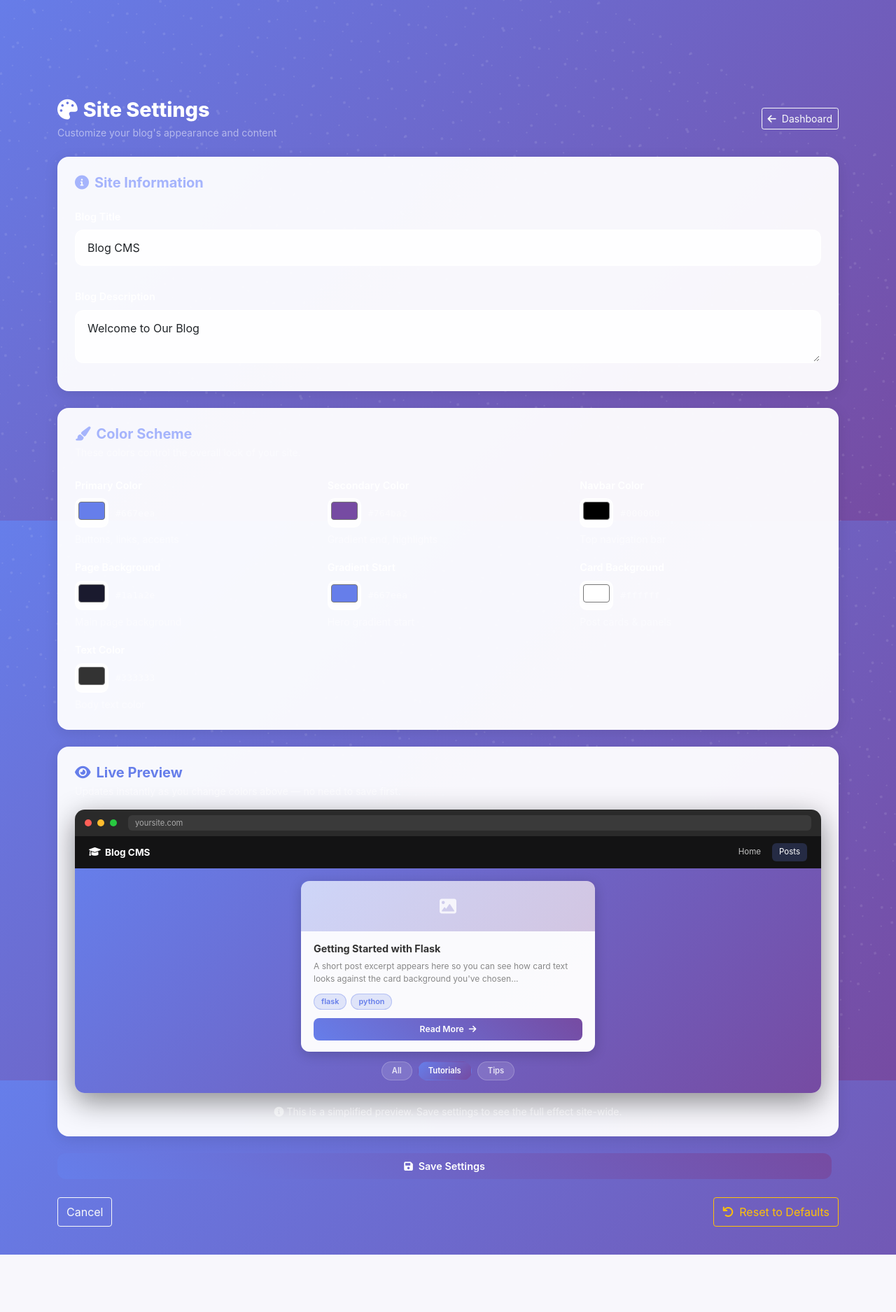
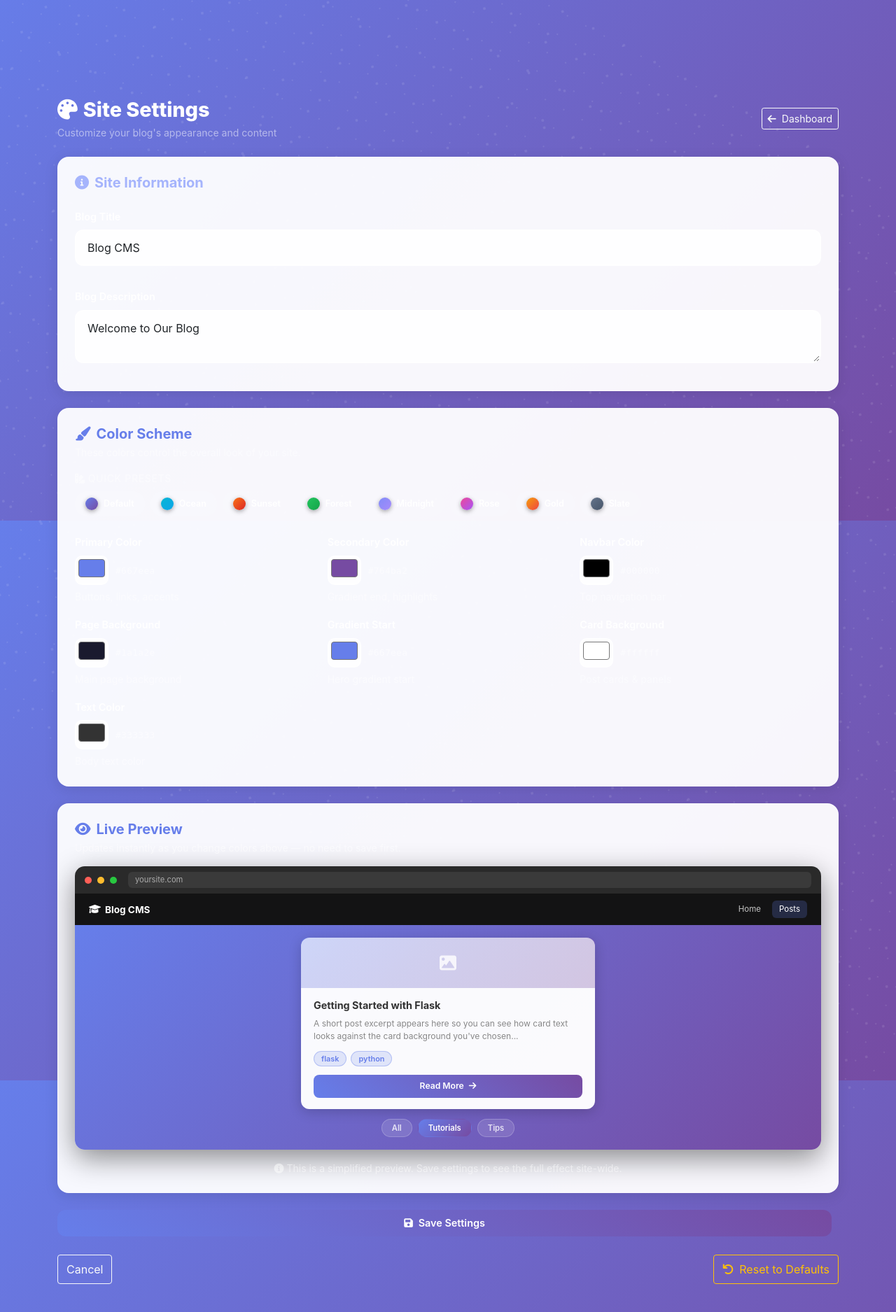
Before and after one commit to julisunkan/diginame, a Flask app: page /admin/settings in a window 1280 px wide; the page is wider, and only the part inside the window is pictured. Shown: the part 56-1931 px from the top of that part at 70% size. Before the commit the page ends 1849 px from the top of that part, so only its background shows below. Run offline with Flask 3, Linux system fonts and the light colour scheme; the visitor is signed in with stand-in values (Sample User, id 1); some libraries are stand-ins or nearby versions.

Commit message:
Add preset theme options to customize website appearance
Introduce a new preset theme selector in the admin settings, allowing users to instantly apply curated color schemes and instantly preview changes before saving.

Replit-Commit-Author: Agent
Replit-Commit-Session-Id: ac261a7b-8f2b-489c-b143-1081160f48a6
Replit-Commit-Checkpoint-Type: full_checkpoint
Replit-Commit-Event-Id: cf31a99b-ff15-4877-97be-4fb007facfd9
Replit-Commit-Screenshot-Url: https://storage.googleapis.com/screenshot-production-us-central1/f1e1ff15-20c4-46e3-b747-96cc87b0e9ab/ac261a7b-8f2b-489c-b143-1081160f48a6/sI8VenO
Replit-Helium-Checkpoint-Created: true

```diff
--- a/templates/admin_settings.html
+++ b/templates/admin_settings.html
@@ -44,10 +44,20 @@
     <!-- Color Customization -->
     <div class="card blog-card mb-4">
         <div class="card-body p-4">
-            <h5 class="fw-bold mb-1" style="color:#a5b4fc;">
+            <h5 class="fw-bold mb-1" style="color:var(--clr-primary,#a5b4fc);">
                 <i class="fas fa-paint-brush me-2"></i>Color Scheme
             </h5>
-            <p class="text-white-50 small mb-4">These colors control the overall look of your site.</p>
+            <p class="text-white-50 small mb-3">These colors control the overall look of your site.</p>
+
+            <!-- Preset Themes -->
+            <div class="mb-4">
+                <p class="text-white-50 small mb-2 fw-semibold text-uppercase" style="letter-spacing:.05em;">
+                    <i class="fas fa-swatchbook me-1"></i>Quick Presets
+                </p>
+                <div class="d-flex flex-wrap gap-2" id="presetRow">
+                    <!-- Presets rendered by JS below -->
+                </div>
+            </div>
 
             <div class="row g-3">
                 <div class="col-6 col-md-4">
@@ -339,6 +349,168 @@ document.querySelectorAll('input[type="color"]').forEach(input => {
 /* Run once on page load so preview matches current saved values */
 updatePreview();
 
+/* ================================================================
+   PRESET THEMES
+   ================================================================ */
+const PRESETS = [
+    {
+        name: 'Default',
+        icon: '🎨',
+        primary_color:      '#667eea',
+        secondary_color:    '#764ba2',
+        background_color:   '#667eea',
+        overall_background: '#1a1a2e',
+        card_background:    '#ffffff',
+        text_color:         '#333333',
+        navbar_color:       '#000000',
+    },
+    {
+        name: 'Ocean',
+        icon: '🌊',
+        primary_color:      '#06b6d4',
+        secondary_color:    '#0ea5e9',
+        background_color:   '#0891b2',
+        overall_background: '#0c1a2e',
+        card_background:    '#f0f9ff',
+        text_color:         '#0c4a6e',
+        navbar_color:       '#0c2340',
+    },
+    {
+        name: 'Sunset',
+        icon: '🌅',
+        primary_color:      '#f97316',
+        secondary_color:    '#dc2626',
+        background_color:   '#f97316',
+        overall_background: '#1c0a00',
+        card_background:    '#fff7ed',
+        text_color:         '#431407',
+        navbar_color:       '#1c0a00',
+    },
+    {
+        name: 'Forest',
+        icon: '🌿',
+        primary_color:      '#22c55e',
+        secondary_color:    '#16a34a',
+        background_color:   '#16a34a',
+        overall_background: '#052e16',
+        card_background:    '#f0fdf4',
+        text_color:         '#14532d',
+        navbar_color:       '#052e16',
+    },
+    {
+        name: 'Midnight',
+        icon: '🌙',
+        primary_color:      '#818cf8',
+        secondary_color:    '#a78bfa',
+        background_color:   '#4338ca',
+        overall_background: '#0f0a1e',
+        card_background:    '#1e1b4b',
+        text_color:         '#e0e7ff',
+        navbar_color:       '#0f0a1e',
+    },
+    {
+        name: 'Rose',
+        icon: '🌸',
+        primary_color:      '#ec4899',
+        secondary_color:    '#a855f7',
+        background_color:   '#db2777',
+        overall_background: '#1a0010',
+        card_background:    '#fdf2f8',
+        text_color:         '#500724',
+        navbar_color:       '#1a0010',
+    },
+    {
+        name: 'Gold',
+        icon: '✨',
+        primary_color:      '#f59e0b',
+        secondary_color:    '#ef4444',
+        background_color:   '#d97706',
+        overall_background: '#1c1000',
+        card_background:    '#fffbeb',
+        text_color:         '#451a03',
+        navbar_color:       '#1c0f00',
+    },
+    {
+        name: 'Slate',
+        icon: '🪨',
+        primary_color:      '#64748b',
+        secondary_color:    '#475569',
+        background_color:   '#475569',
+        overall_background: '#0f172a',
+        card_background:    '#f8fafc',
+        text_color:         '#1e293b',
+        navbar_color:       '#0f172a',
+    },
+];
+
+/* ---- Build preset swatch buttons ---- */
+const presetRow = document.getElementById('presetRow');
+PRESETS.forEach(preset => {
+    const btn = document.createElement('button');
+    btn.type = 'button';
+    btn.title = preset.name;
+    btn.style.cssText = `
+        display:flex; align-items:center; gap:8px;
+        padding:7px 13px; border-radius:50px; border:2px solid transparent;
+        background:rgba(255,255,255,.08); color:#fff;
+        font-size:.78rem; font-weight:600; cursor:pointer;
+        transition:all .2s ease; white-space:nowrap;
+    `;
+
+    /* gradient swatch circle */
+    const swatch = document.createElement('span');
+    swatch.style.cssText = `
+        display:inline-block; width:18px; height:18px; border-radius:50%;
+        background:linear-gradient(135deg,${preset.primary_color},${preset.secondary_color});
+        flex-shrink:0; box-shadow:0 2px 6px rgba(0,0,0,.35);
+    `;
+
+    btn.appendChild(swatch);
+    btn.appendChild(document.createTextNode(preset.name));
+
+    btn.addEventListener('mouseenter', () => {
+        btn.style.background = `linear-gradient(135deg,${preset.primary_color},${preset.secondary_color})`;
+        btn.style.borderColor = 'transparent';
+        btn.style.transform = 'translateY(-2px)';
+        btn.style.boxShadow = `0 6px 18px rgba(0,0,0,.3)`;
+    });
+    btn.addEventListener('mouseleave', () => {
+        if (!btn.dataset.active) {
+            btn.style.background = 'rgba(255,255,255,.08)';
+            btn.style.borderColor = 'transparent';
+        }
+        btn.style.transform = '';
+        btn.style.boxShadow = '';
+    });
+
+    btn.addEventListener('click', () => {
+        /* Mark active */
+        presetRow.querySelectorAll('button').forEach(b => {
+            b.style.background = 'rgba(255,255,255,.08)';
+            b.style.borderColor = 'transparent';
+            delete b.dataset.active;
+        });
+        btn.style.background = `linear-gradient(135deg,${preset.primary_color},${preset.secondary_color})`;
+        btn.style.borderColor = 'rgba(255,255,255,.4)';
+        btn.dataset.active = '1';
+
+        /* Apply to all color inputs */
+        Object.keys(preset).forEach(key => {
+            if (key === 'name' || key === 'icon') return;
+            const el = document.getElementById(key);
+            if (el) {
+                el.value = preset[key];
+                const lbl = document.getElementById(key + '_label');
+                if (lbl) lbl.textContent = preset[key];
+            }
+        });
+
+        updatePreview();
+    });
+
+    presetRow.appendChild(btn);
+});
+
 /* ---- Default theme colors (mirror DEFAULT_SETTINGS in app.py) ---- */
 const DEFAULTS = {
     primary_color:      '#667eea',
```
